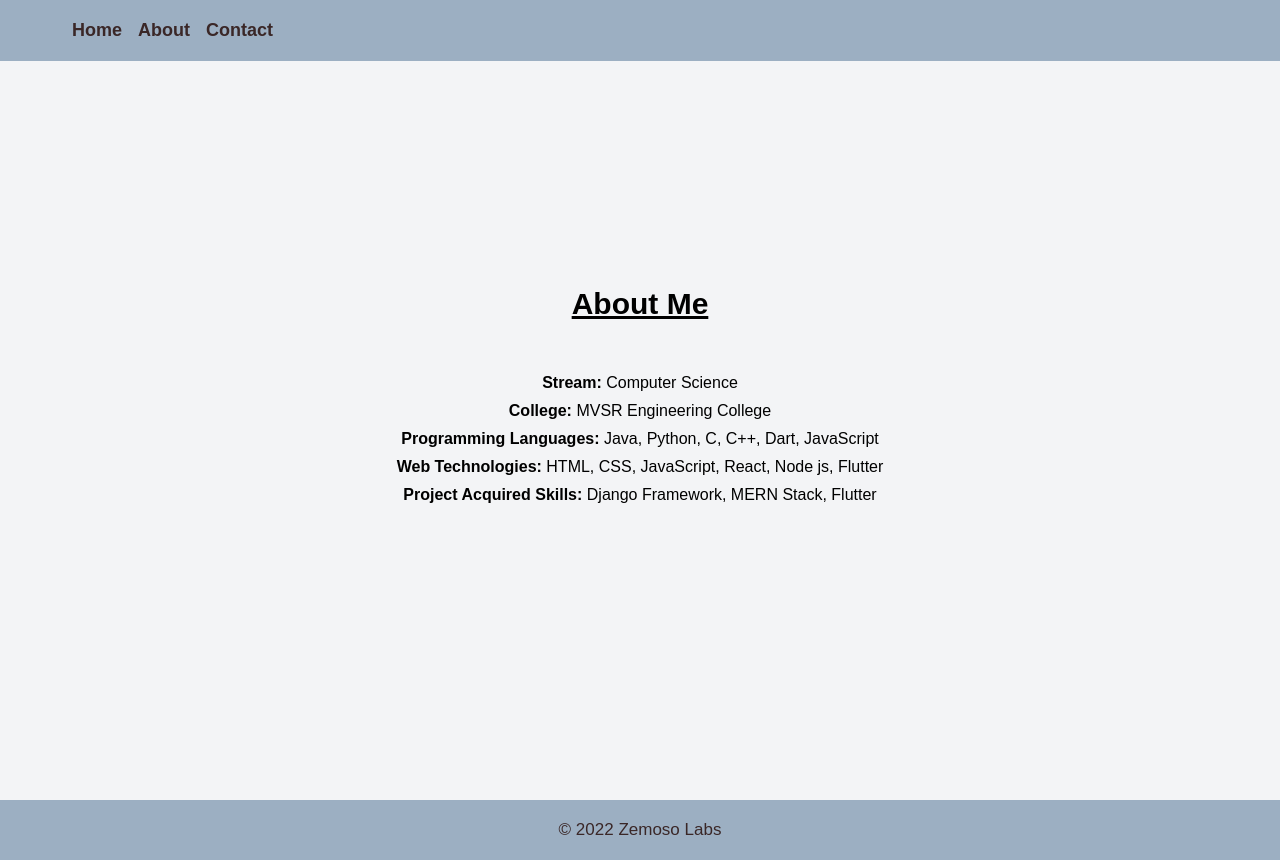
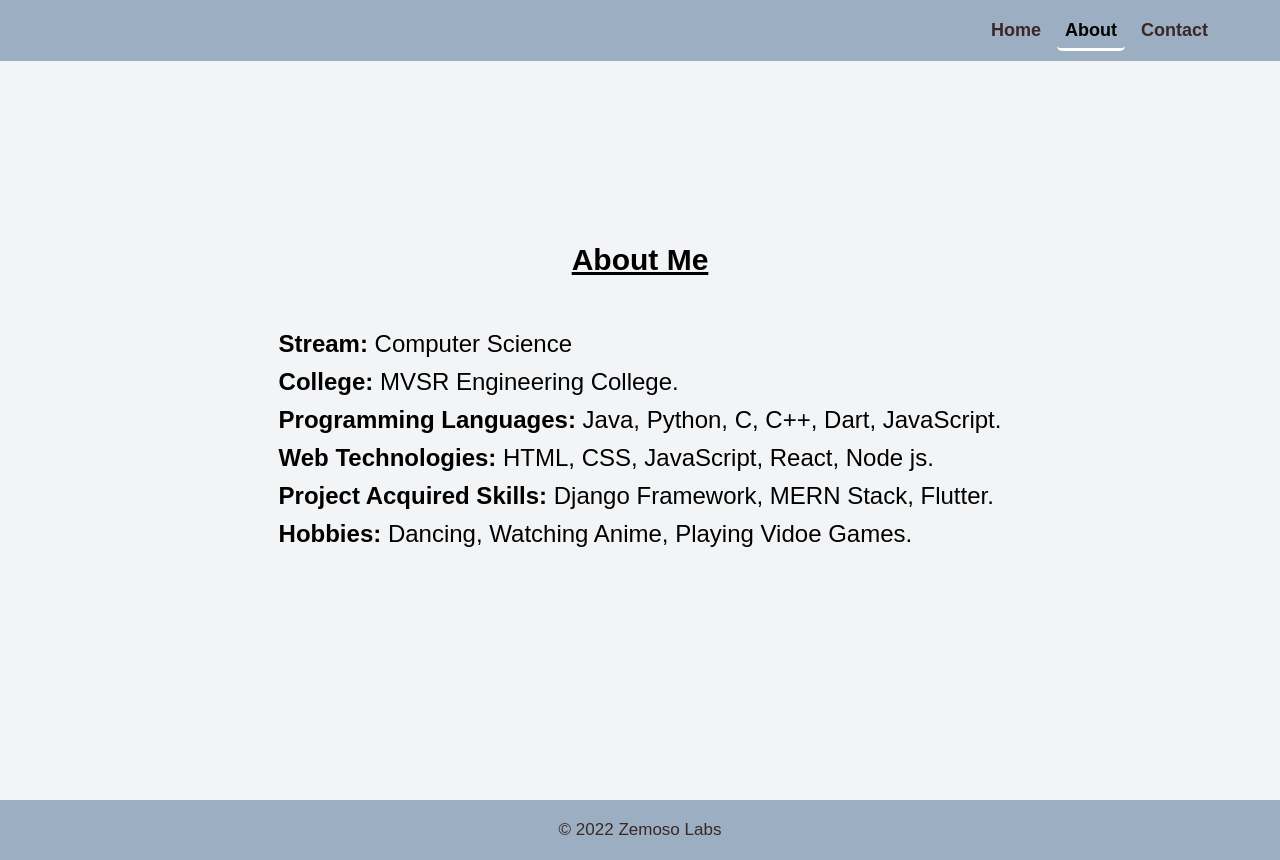
Before and after one commit to iamkiran27/Zemoso_training_repo, a plain HTML site: page about.html in a window 1280 px wide. Drawn offline with Linux system fonts and the light colour scheme.

Commit message:
modified stylesheet.css file

```diff
--- a/about.html
+++ b/about.html
@@ -3,7 +3,7 @@
   <head>
     <meta charset="UTF-8">
     <title> Portfolio </title>
-    <link rel="stylesheet" href="styles\stylesheet1.css">
+    <link rel="stylesheet" href="styles\stylesheet.css">
     <meta name="viewport" content="width=device-width, initial-scale=1.0">
    </head>
 <body>
@@ -11,12 +11,12 @@
   <!-- navigation menu -->
   <header>
     <nav>
-      <ul class="menu">
+      <div class="menu" id="menu">
         <li><a href="home.html">Home</a></li>
-        <li><a href="about.html">About</a></li>
+        <li><a class="btn active" href="about.html">About</a></li>
         <li><a href="contact.html">Contact</a></li>
 
-      </ul>
+      </div>
     </nav>
   </header>
 
@@ -27,10 +27,11 @@
       <div class="title"><span>About Me</span></div>
         <div class="about-details">
           <p><span>Stream: </span>Computer Science</p>
-          <p><span>College: </span>MVSR Engineering College</p>
-          <p><span>Programming Languages: </span>Java, Python, C, C++, Dart, JavaScript</p>
-          <p><span>Web Technologies: </span>HTML, CSS, JavaScript, React, Node js, Flutter</p>
-          <p><span>Project Acquired Skills: </span>Django Framework, MERN Stack, Flutter</p>
+          <p><span>College: </span>MVSR Engineering College.</p>
+          <p><span>Programming Languages: </span>Java, Python, C, C++, Dart, JavaScript.</p>
+          <p><span>Web Technologies: </span>HTML, CSS, JavaScript, React, Node js.</p>
+          <p><span>Project Acquired Skills: </span>Django Framework, MERN Stack, Flutter.</p>
+          <p><span>Hobbies: </span>Dancing, Watching Anime, Playing Vidoe Games.</p>
 
         </div>
       </div>
--- a/styles/stylesheet1.css
+++ b/styles/stylesheet.css
@@ -21,14 +21,15 @@
     position:fixed;
     width:100%;
     padding:20px 0;
-    z-index: 999;
     background:var(--primary-color);
   }
   header nav{
     width:90%;
     display:flex;
-    justify-content: space-between;
-    align-items: center;
+    /* background-color: aqua; */
+    flex-direction: row;
+    justify-content: flex-end;
+align-items: center;
     margin:auto;
   }
   header nav .menu{
@@ -38,19 +39,37 @@
   header nav .menu li{
     list-style: none;
     margin:0 8px;
+    cursor: pointer;
   }
   header nav .menu a{
     font-size: 18px;
     font-weight: 600;
+    transition: 0.5s ease;
     padding:6px 0;
     color:var(--white-color);
   }
-  nav .menu a:hover{
+ header nav .menu a:hover{
     padding: 10px;
+    z-index: 1000;
     background-color: #fff;
     border-radius: 8px;
-    color:var(--black-color);
+    color: black
   }
+
+  nav .menu li .active{
+
+
+    width: 100%;
+    border-bottom: 3px solid #fff;
+    border-radius: 5px;
+    transition: 0.5s ease;
+    color: black;
+    padding: 8px;
+
+  }
+
+
+
 
   /* home section styling */
   .home{
@@ -89,7 +108,17 @@
   }
 
   /* Section Styling */
+  /* .contact {
+    height:100vh;
+    width:100%;
+    background-image: url("../images/background.jpg");
+    background-size: cover;
+    background-position: center center;
+    background-attachment: fixed;
+
+  } */
   .about,.contact {
+
     height:100vh;
 
   background: #f3f4f6;}
@@ -107,9 +136,11 @@
     align-items: center;
   }
   section .title{
+    /* background-color: #0E2431; */
     display:flex;
     justify-content: center;
     margin-bottom: 35px;
+    text-align: left;
 
   }
   section .title span{
@@ -118,6 +149,7 @@
     position: relative;
     padding-bottom:8px;
     text-decoration: underline;
+    text-align: left;
   }
 
   section .button{
@@ -141,13 +173,15 @@
   }
   section p {
     margin: 10px auto;
+    font-size: 24px;
   }
   section p span{
     font-weight: 600;
 
   }
   .content .about-details{
-    text-align: center;
+    /* background-color: #9cafc2; */
+    text-align: left;
   }
   .about .button button a{
     color: var(--white-color);
```
Also changed, not shown: contact.html (+5 -5 lines), home.html (+9 -6 lines), index.html (+4 -3 lines), 1 other file.
